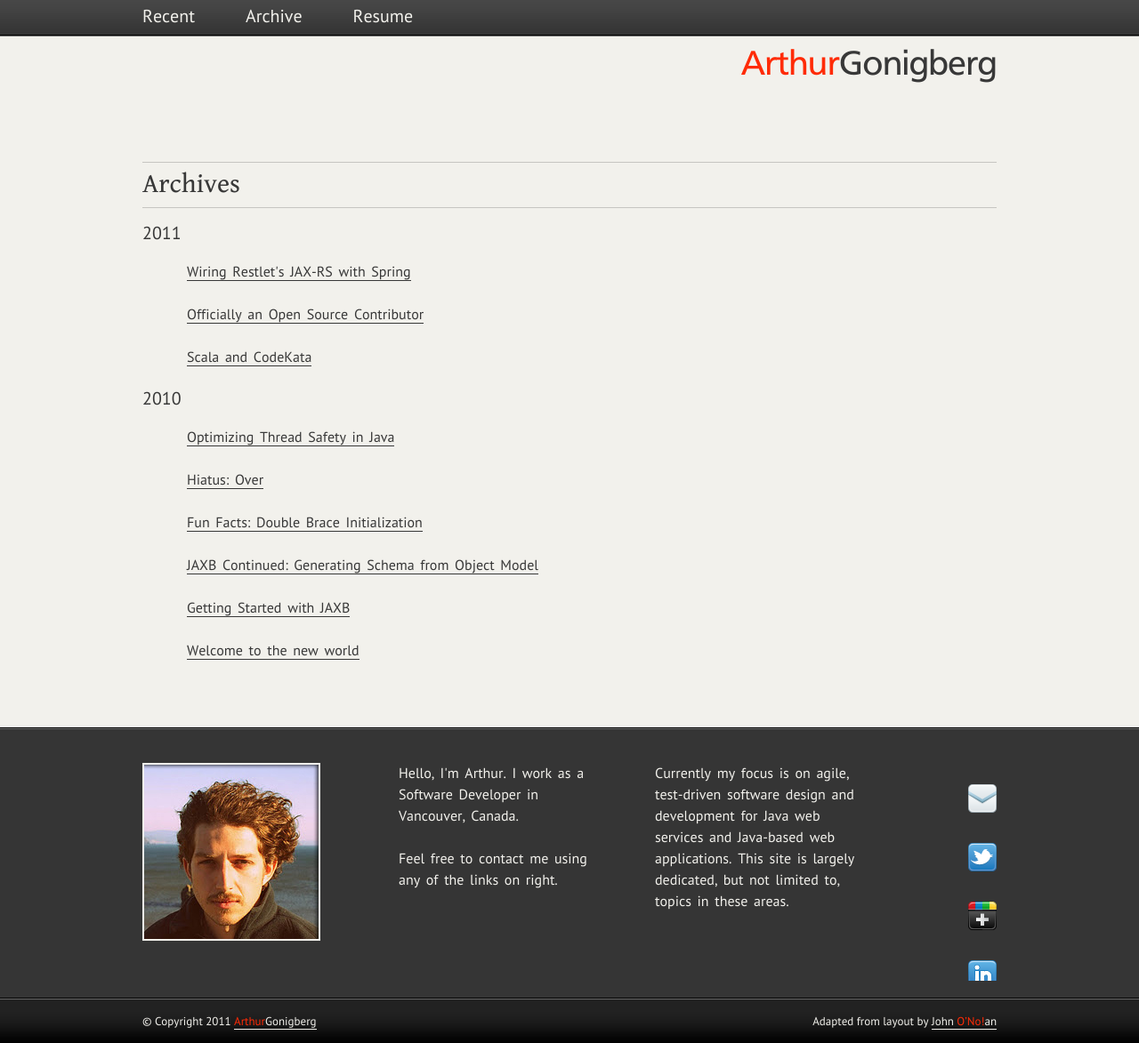
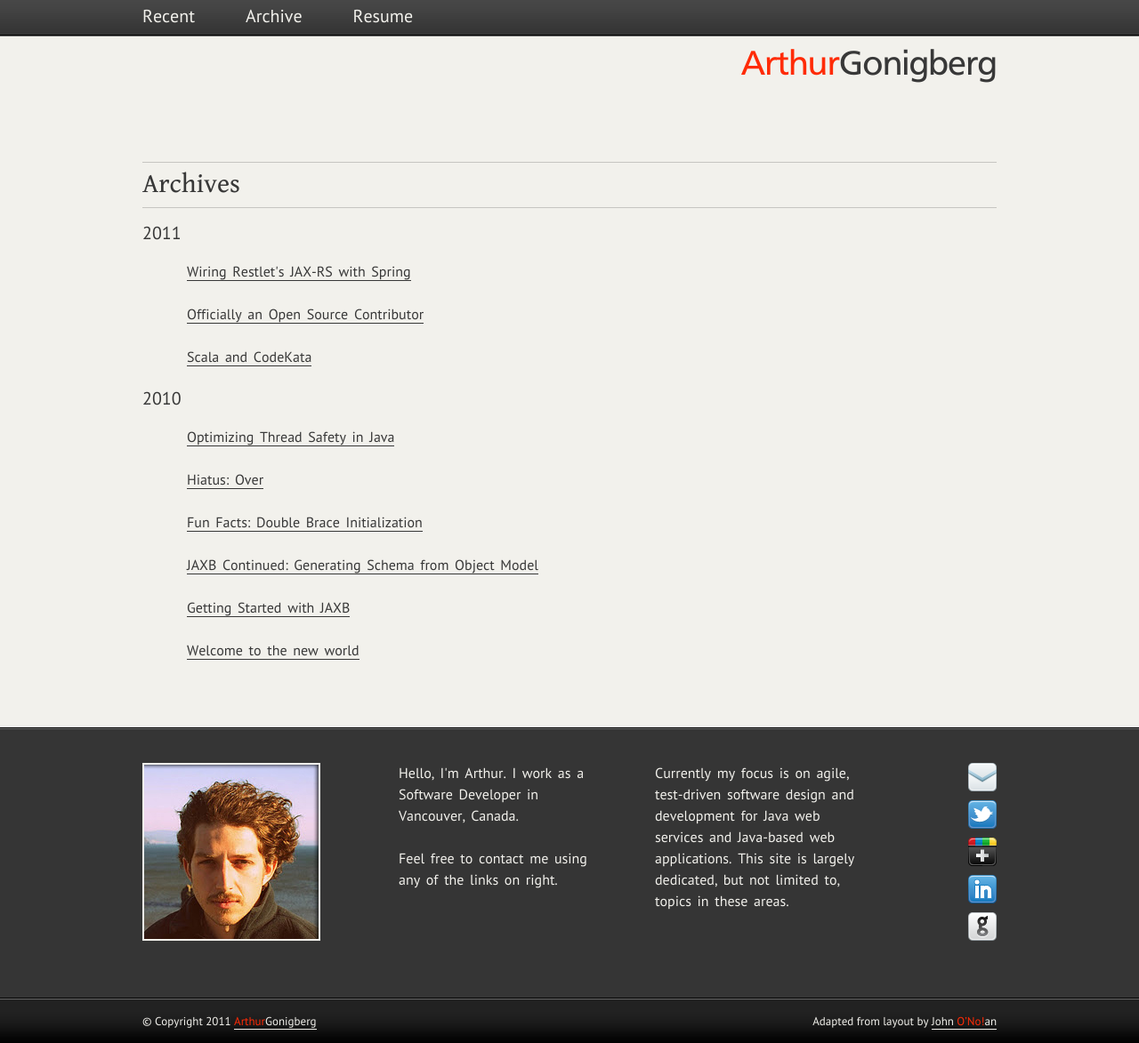
Before and after one commit to artgon/artgon.github.com, a Jekyll site: the page built from archive/index.html, in a window 1280 px wide. Shown: the whole page at 89% size. Built offline with Jekyll 4.4.1, drawn with Linux system fonts in a browser that asks for light colours; Markdown is read by kramdown in place of the engine named in the settings.

Commit message:
fix for IE

```diff
--- a/css/stylesheet.css
+++ b/css/stylesheet.css
@@ -262,7 +262,10 @@
   float:right;
 }
 
-#social { list-style:none; }
+#social {
+  list-style:none;
+  line-height: 0;
+}
 #social li a {text-decoration:none;padding:3px 10px;border:none}
 #social img {width:32px;height:32px}
 
```
